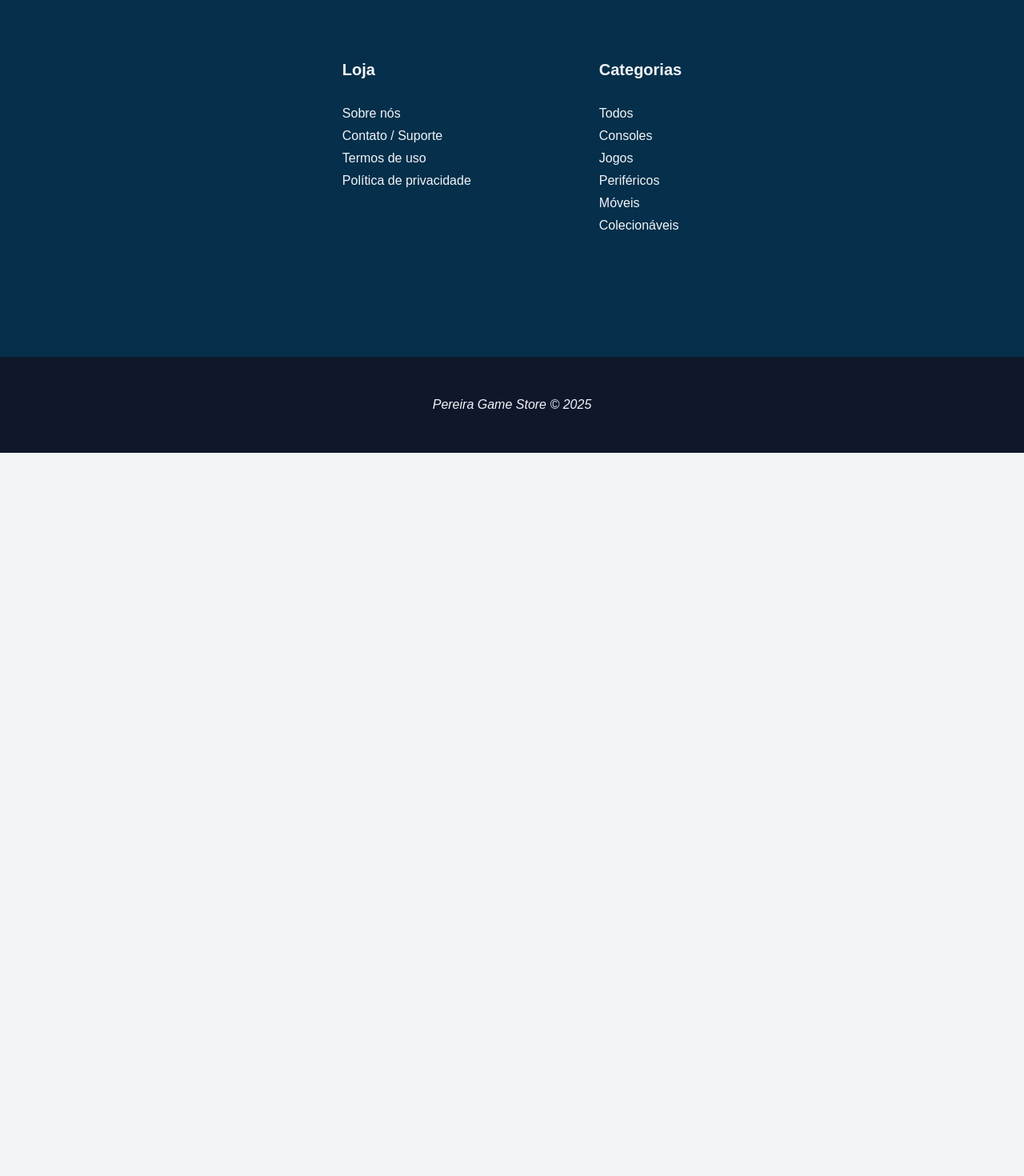
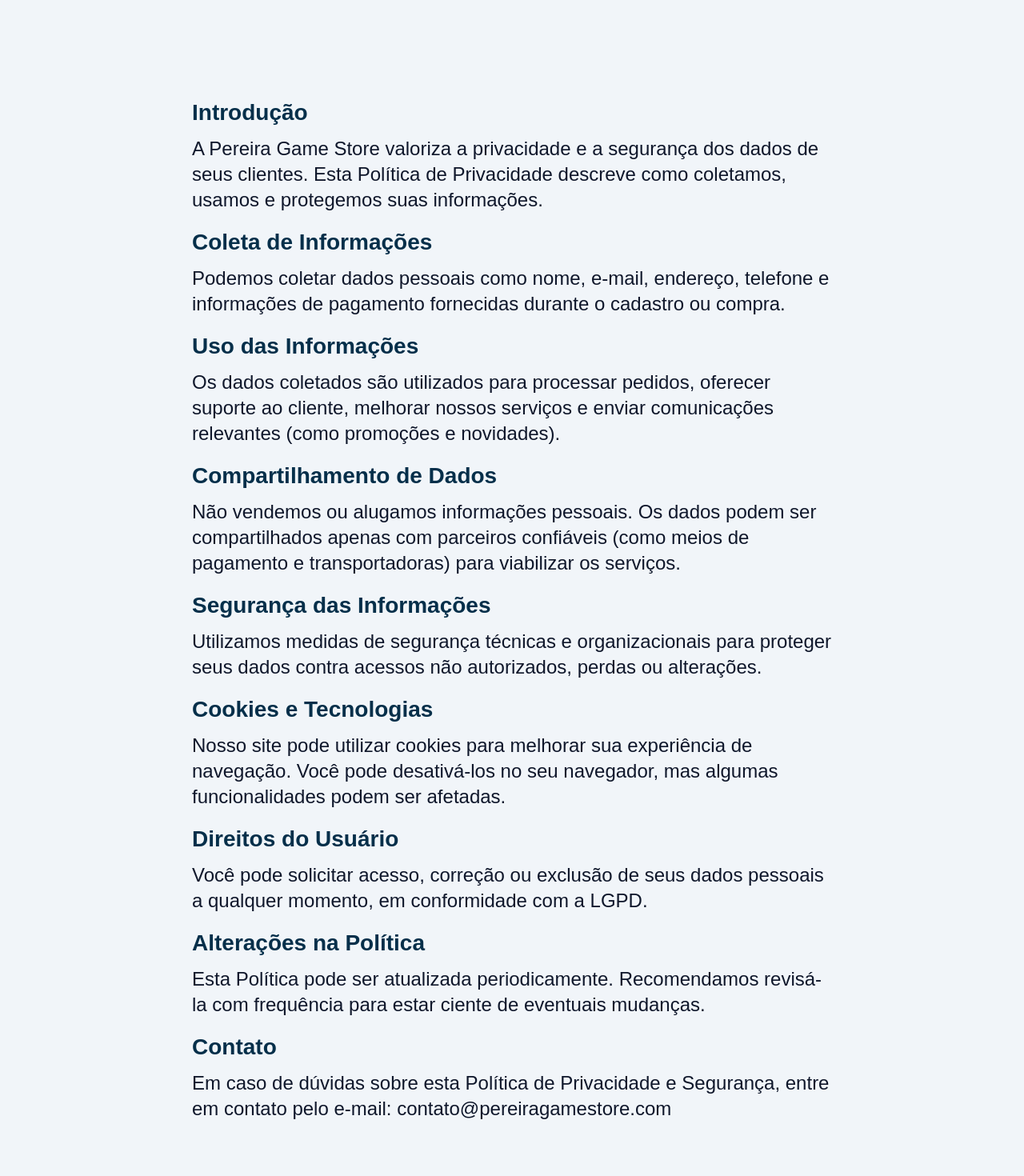
Before and after one commit to GabrielPanjos/Pereira-Game-Store, a React (Vite) app: page /privacy in a window 1280 px wide. Shown: the part 260-1730 px from the top of the page at 80% size. Before the commit the page ends 826 px from the top, so only its background shows below. Built offline with nearby package versions, Linux system fonts and the light colour scheme.

Commit message:
página de política de privacidade e segurança feita (melhorar futuramente)

```diff
--- a/src/pages/Privacy/index.tsx
+++ b/src/pages/Privacy/index.tsx
@@ -1,5 +1,57 @@
 import { MainTemplate } from "../../templates/MainTemplate";
+import { Topic } from "../../components/Topic";
 
 export function Privacy() {
-  return <MainTemplate></MainTemplate>;
+  return (
+    <MainTemplate>
+      <div className="p-40 flex flex-col items-center">
+        <div className="flex-col w-200">
+          <ul className="flex flex-col gap-4">
+            <Topic title="Introdução">
+              A Pereira Game Store valoriza a privacidade e a segurança dos
+              dados de seus clientes. Esta Política de Privacidade descreve como
+              coletamos, usamos e protegemos suas informações.
+            </Topic>
+            <Topic title="Coleta de Informações">
+              Podemos coletar dados pessoais como nome, e-mail, endereço,
+              telefone e informações de pagamento fornecidas durante o cadastro
+              ou compra.
+            </Topic>
+            <Topic title="Uso das Informações">
+              Os dados coletados são utilizados para processar pedidos, oferecer
+              suporte ao cliente, melhorar nossos serviços e enviar comunicações
+              relevantes (como promoções e novidades).
+            </Topic>
+            <Topic title="Compartilhamento de Dados">
+              Não vendemos ou alugamos informações pessoais. Os dados podem ser
+              compartilhados apenas com parceiros confiáveis (como meios de
+              pagamento e transportadoras) para viabilizar os serviços.
+            </Topic>
+            <Topic title="Segurança das Informações">
+              Utilizamos medidas de segurança técnicas e organizacionais para
+              proteger seus dados contra acessos não autorizados, perdas ou
+              alterações.
+            </Topic>
+            <Topic title="Cookies e Tecnologias">
+              Nosso site pode utilizar cookies para melhorar sua experiência de
+              navegação. Você pode desativá-los no seu navegador, mas algumas
+              funcionalidades podem ser afetadas.
+            </Topic>
+            <Topic title="Direitos do Usuário">
+              Você pode solicitar acesso, correção ou exclusão de seus dados
+              pessoais a qualquer momento, em conformidade com a LGPD.
+            </Topic>
+            <Topic title="Alterações na Política">
+              Esta Política pode ser atualizada periodicamente. Recomendamos
+              revisá-la com frequência para estar ciente de eventuais mudanças.
+            </Topic>
+            <Topic title="Contato">
+              Em caso de dúvidas sobre esta Política de Privacidade e Segurança,
+              entre em contato pelo e-mail: contato@pereiragamestore.com
+            </Topic>
+          </ul>
+        </div>
+      </div>
+    </MainTemplate>
+  );
 }
```
